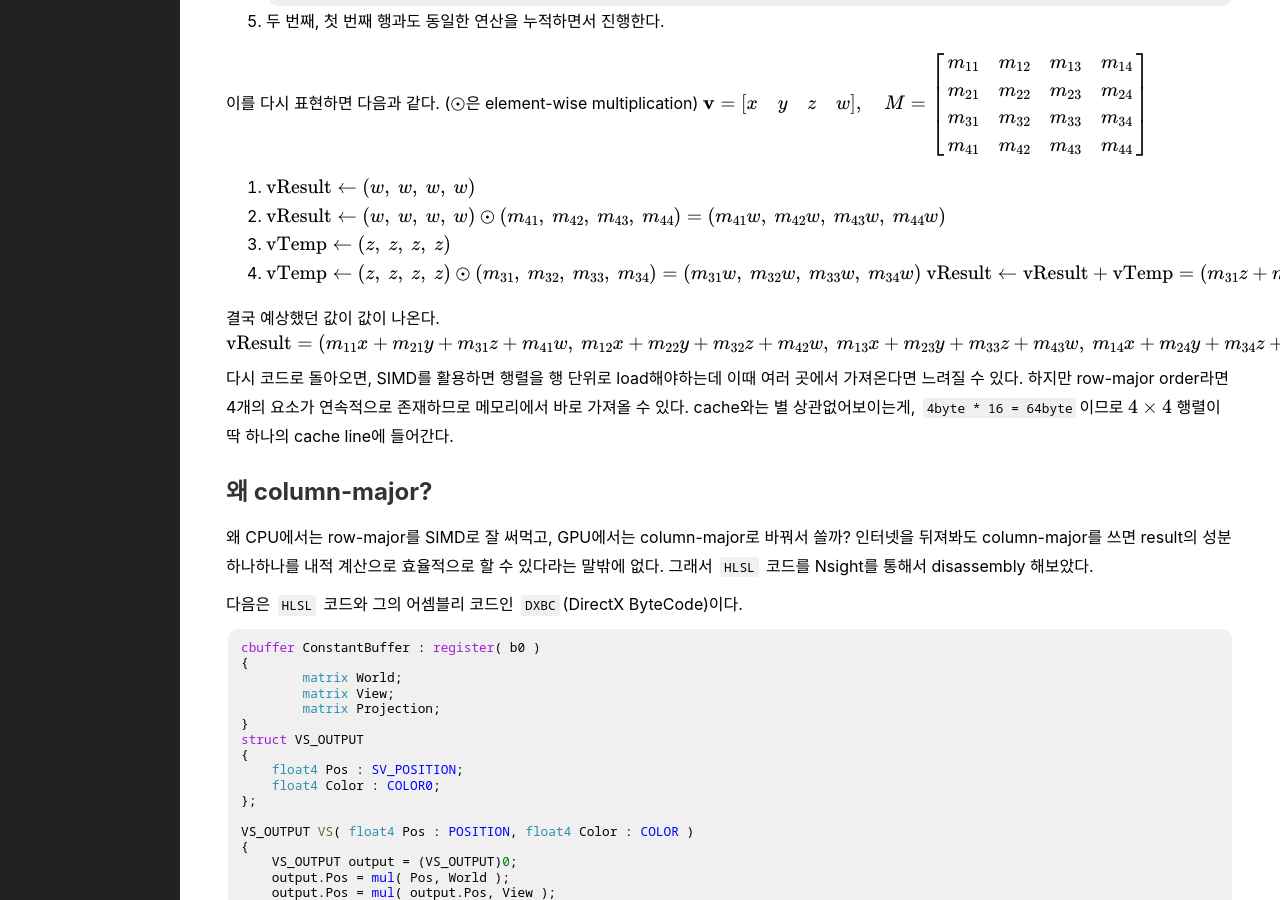
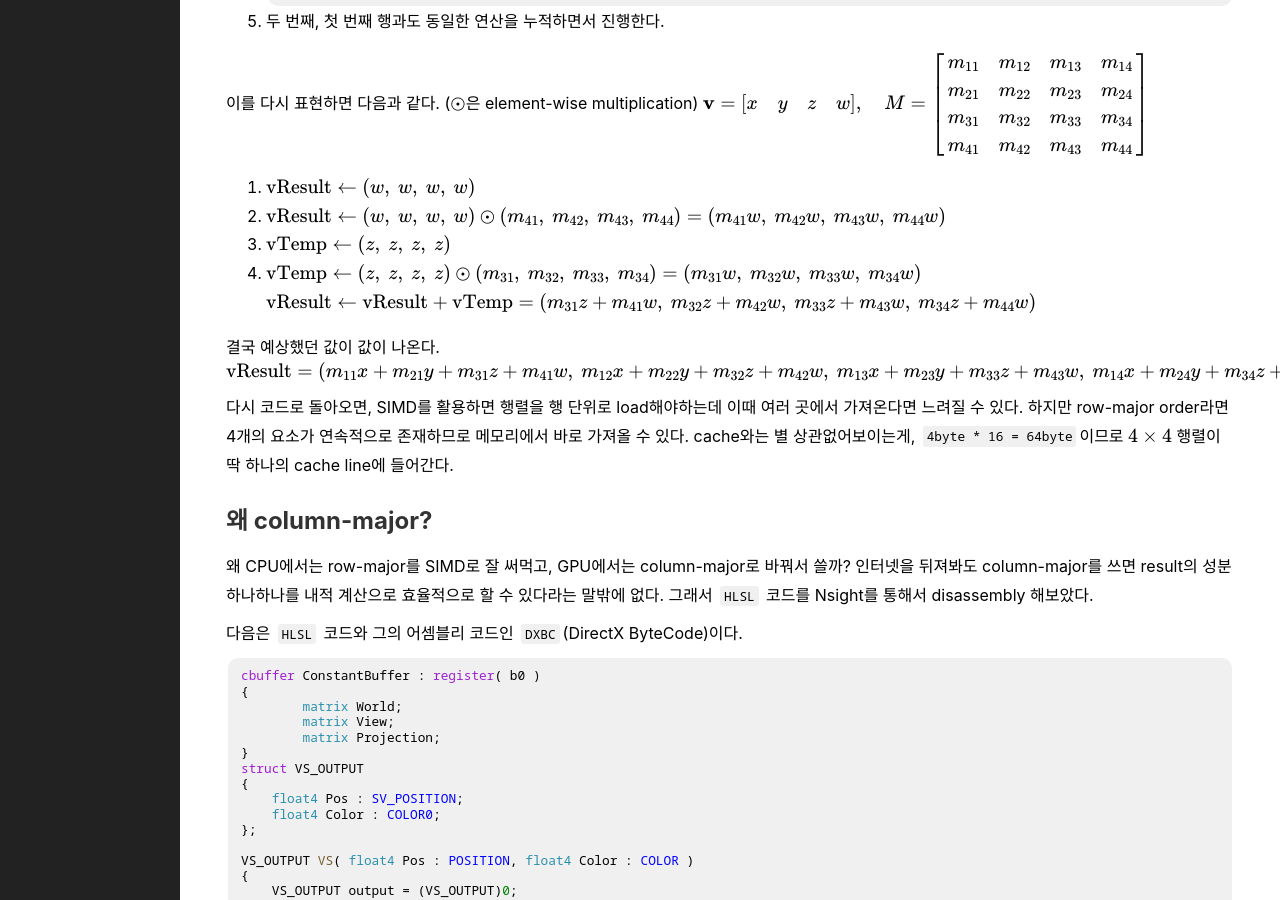
Before and after one commit to jiwon1304/jiwon1304.github.io, a Jekyll site: the page built from _posts/2025-02-06-3d-transformation.markdown, in a window 1280 px wide and 900 px high, scrolled down 4511 px. Built offline with Jekyll 4.4.1, drawn with Linux system fonts in a browser that asks for light colours; some web fonts are replaced; formulas are drawn with MathJax 3.

Commit message:
줄바꿈

```diff
--- a/_posts/2025-02-06-3d-transformation.markdown
+++ b/_posts/2025-02-06-3d-transformation.markdown
@@ -219,7 +219,8 @@ $$
 1. $\textrm{vResult} \leftarrow (w,\  w ,\  w ,\  w)$
 2. $\textrm{vResult} \leftarrow (w,\  w ,\  w ,\  w) \odot (m_{41},\  m_{42},\  m_{43},\  m_{44}) = (m_{41}w,\  m_{42}w,\  m_{43}w,\  m_{44}w)$
 3. $\textrm{vTemp} \leftarrow (z,\  z ,\  z ,\  z)$
-4. $\textrm{vTemp} \leftarrow (z,\  z ,\  z ,\  z) \odot (m_{31},\  m_{32},\  m_{33},\  m_{34}) = (m_{31}w,\  m_{32}w,\  m_{33}w,\  m_{34}w)\\ \textrm{vResult} \leftarrow \textrm{vResult} + \textrm{vTemp} = (m_{31}z + m_{41}w,\  m_{32}z + m_{42}w,\  m_{33}z + m_{43}w,\  m_{34}z + m_{44}w)$
+4. $\textrm{vTemp} \leftarrow (z,\  z ,\  z ,\  z) \odot (m_{31},\  m_{32},\  m_{33},\  m_{34}) = (m_{31}w,\  m_{32}w,\  m_{33}w,\  m_{34}w)$
+   $\textrm{vResult} \leftarrow \textrm{vResult} + \textrm{vTemp} = (m_{31}z + m_{41}w,\  m_{32}z + m_{42}w,\  m_{33}z + m_{43}w,\  m_{34}z + m_{44}w)$
 
 결국 예상했던 값이 값이 나온다.
 $\textrm{vResult} = (m_{11}x + m_{21}y + m_{31}z + m_{41}w,\  m_{12}x + m_{22}y + m_{32}z + m_{42}w,\  m_{13}x + m_{23}y + m_{33}z + m_{43}w,\  m_{14}x + m_{24}y + m_{34}z + m_{44}w)$
```
